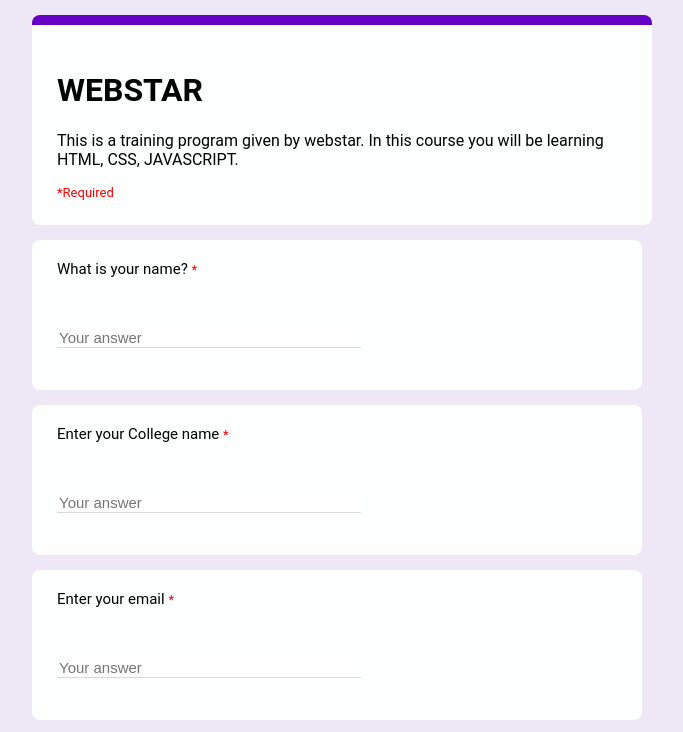
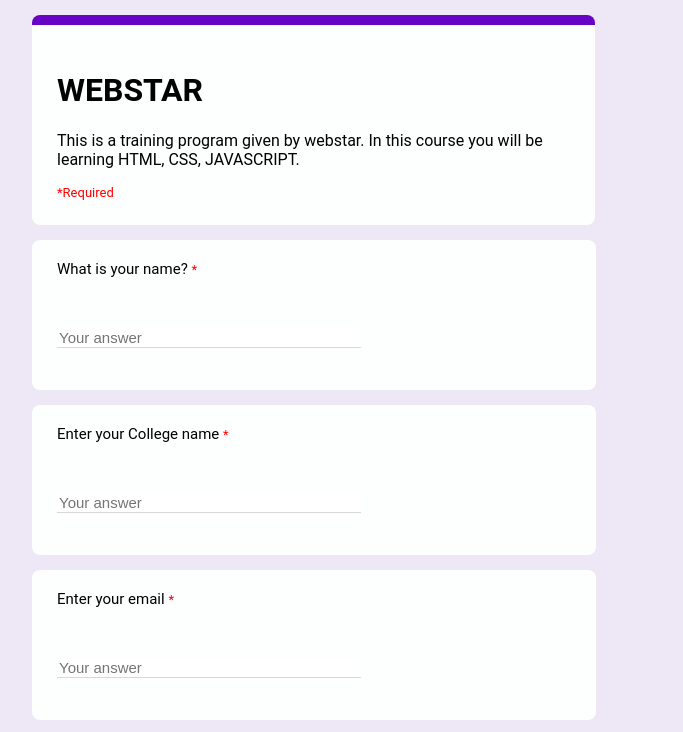
Before and after one commit to ManishaPoojary/googleform.github.io, a plain HTML site: page index.html in a window 1280 px wide. Shown: the top 732 px of the page, without its empty margins (323-1006 px from the left). Drawn offline with Linux system fonts and the light colour scheme.

Commit message:
Update style.css

```diff
--- a/style.css
+++ b/style.css
@@ -13,7 +13,7 @@ color: red;
 }
 .title-div{
     height: 150px;
-    width: 570px;
+    width: 513px;
     background-color: #FDFEFE;
     margin: 15px;
     border-radius: 8px;
@@ -22,7 +22,7 @@ color: red;
 }
 .name-div, .college-div, .gmail-div, .mobile-div, .address-div, .gender-div, .education-div, .fileupload-div, .qualification-div, .accept-div{
     height: 150px;
-    width: 610px;
+    width: 564px;
     background-color: #FDFEFE;
     margin: 15px;
     border-radius: 8px;
```
